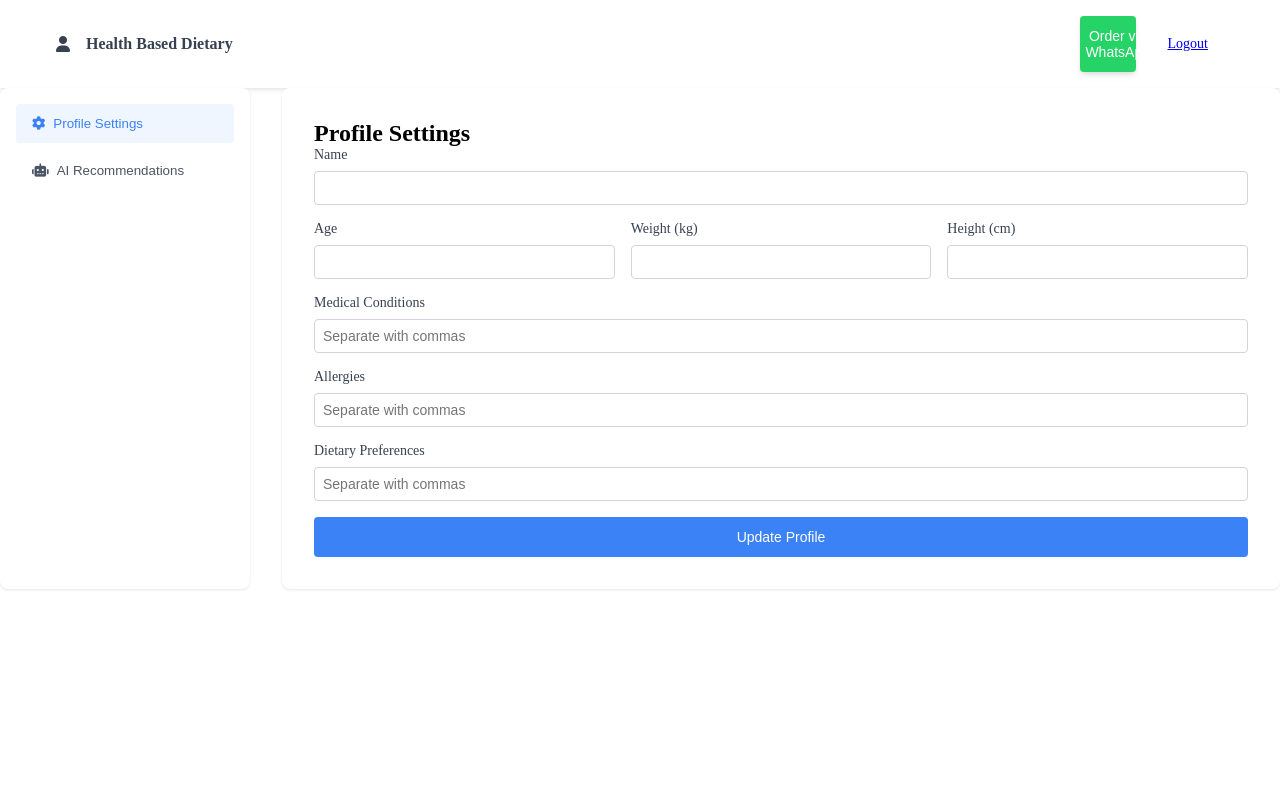
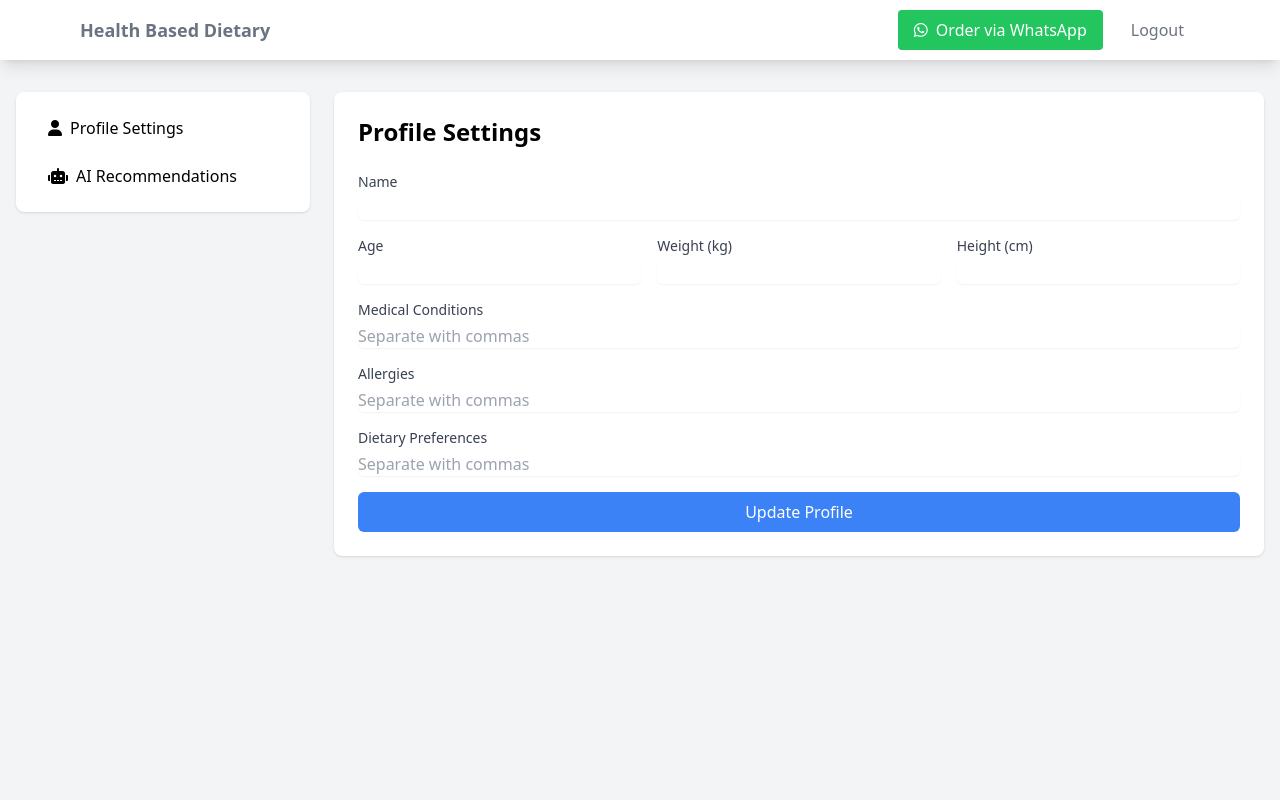
Before and after one commit to Harryts1/II3160, a FastAPI app: template src/frontend/templates/dashboard.html in a window 1280 px wide. Run offline with FastAPI, Linux system fonts and the light colour scheme; the template is opened without the code that fills it, so the values that code supplies are empty; parts of the project's set-up code (start-up, migrations or seed data) failed here and were passed over; some libraries are stand-ins or nearby versions.

Commit message:
test frontend

```diff
--- a/src/frontend/templates/dashboard.html
+++ b/src/frontend/templates/dashboard.html
@@ -4,108 +4,119 @@
     <meta charset="UTF-8">
     <meta name="viewport" content="width=device-width, initial-scale=1.0">
     <title>Health Based Dietary Dashboard</title>
-    <link href="/static/css/main.css" rel="stylesheet">
+    <script src="https://cdn.tailwindcss.com"></script>
     <link rel="stylesheet" href="https://cdnjs.cloudflare.com/ajax/libs/font-awesome/6.0.0/css/all.min.css">
+    <link href="{{ url_for('static', path='/css/main.css') }}" rel="stylesheet">
 </head>
-<body>
+<body class="bg-gray-100 min-h-screen">
     <!-- Navigation -->
-    <nav class="nav">
-        <div class="nav-container">
-            <div class="nav-brand">
-                <i class="fas fa-user"></i>
-                <span>Health Based Dietary</span>
+    <nav class="bg-white shadow-lg">
+        <div class="max-w-6xl mx-auto px-4">
+            <div class="flex justify-between">
+                <div class="flex space-x-7">
+                    <div class="flex items-center py-4">
+                        <span class="font-semibold text-gray-500 text-lg">Health Based Dietary</span>
                     </div>
-            <div class="nav-actions">
-                <button id="whatsappButton" class="whatsapp-btn">
-                    <i class="fab fa-whatsapp"></i>
+                </div>
+                <div class="flex items-center space-x-3">
+                    <button id="whatsappButton" class="py-2 px-4 bg-green-500 text-white rounded hover:bg-green-600 transition flex items-center">
+                        <i class="fab fa-whatsapp mr-2"></i>
                         Order via WhatsApp
                     </button>
-                <a href="/logout" class="btn">Logout</a>
+                    <a href="/logout" class="py-2 px-4 text-gray-500 hover:text-gray-700">Logout</a>
+                </div>
             </div>
         </div>
     </nav>
 
     <!-- Main Content -->
-    <div class="container">
-        <div class="grid">
+    <div class="container mx-auto px-4 py-8">
+        <div class="grid grid-cols-1 md:grid-cols-4 gap-6">
             <!-- Sidebar -->
-            <div class="sidebar">
-                <button id="profileTab" class="nav-tab active">
-                    <i class="fas fa-cog"></i>
+            <div class="md:col-span-1">
+                <div class="bg-white rounded-lg shadow p-4">
+                    <div class="space-y-2">
+                        <button id="profileTab"
+                                class="w-full text-left px-4 py-2 rounded transition flex items-center space-x-2">
+                            <i class="fas fa-user"></i>
                             <span>Profile Settings</span>
                         </button>
-                <button id="recommendationsTab" class="nav-tab">
+                        <button id="recommendationsTab"
+                                class="w-full text-left px-4 py-2 rounded transition flex items-center space-x-2">
                             <i class="fas fa-robot"></i>
                             <span>AI Recommendations</span>
                         </button>
                     </div>
-
-            <!-- Content Area -->
-            <div class="content">
-                <!-- Profile Section -->
-                <div id="profileSection">
-                    <h2>Profile Settings</h2>
-                    <form id="profileForm">
-                        <div class="form-group">
-                            <label class="form-label">Name</label>
-                            <input type="text" name="name" class="form-input">
-                        </div>
-
-                        <div class="form-grid">
-                            <div class="form-group">
-                                <label class="form-label">Age</label>
-                                <input type="number" name="age" class="form-input">
-                            </div>
-                            <div class="form-group">
-                                <label class="form-label">Weight (kg)</label>
-                                <input type="number" name="weight" step="0.1" class="form-input">
-                            </div>
-                            <div class="form-group">
-                                <label class="form-label">Height (cm)</label>
-                                <input type="number" name="height" class="form-input">
                 </div>
             </div>
 
-                        <div class="form-group">
-                            <label class="form-label">Medical Conditions</label>
-                            <input type="text" name="medicalConditions" class="form-input"
-                                   placeholder="Separate with commas">
+            <!-- Main Content Area -->
+            <div class="md:col-span-3">
+                <div class="bg-white rounded-lg shadow p-6">
+                    <!-- Profile Section -->
+                    <div id="profileSection">
+                        <h2 class="text-2xl font-semibold mb-6">Profile Settings</h2>
+                        <form id="profileForm" class="space-y-4">
+                            <div>
+                                <label class="block text-sm font-medium text-gray-700">Name</label>
+                                <input type="text" name="name" class="mt-1 block w-full rounded-md border-gray-300 shadow-sm focus:border-blue-500 focus:ring-blue-500">
                             </div>
-
-                        <div class="form-group">
-                            <label class="form-label">Allergies</label>
-                            <input type="text" name="allergies" class="form-input"
-                                   placeholder="Separate with commas">
+                            <div class="grid grid-cols-1 md:grid-cols-3 gap-4">
+                                <div>
+                                    <label class="block text-sm font-medium text-gray-700">Age</label>
+                                    <input type="number" name="age" class="mt-1 block w-full rounded-md border-gray-300 shadow-sm focus:border-blue-500 focus:ring-blue-500">
                                 </div>
-
-                        <div class="form-group">
-                            <label class="form-label">Dietary Preferences</label>
-                            <input type="text" name="dietaryPreferences" class="form-input"
-                                   placeholder="Separate with commas">
+                                <div>
+                                    <label class="block text-sm font-medium text-gray-700">Weight (kg)</label>
+                                    <input type="number" name="weight" step="0.1" class="mt-1 block w-full rounded-md border-gray-300 shadow-sm focus:border-blue-500 focus:ring-blue-500">
                                 </div>
-
-                        <button type="submit" class="btn btn-primary">Update Profile</button>
+                                <div>
+                                    <label class="block text-sm font-medium text-gray-700">Height (cm)</label>
+                                    <input type="number" name="height" class="mt-1 block w-full rounded-md border-gray-300 shadow-sm focus:border-blue-500 focus:ring-blue-500">
+                                </div>
+                            </div>
+                            <div>
+                                <label class="block text-sm font-medium text-gray-700">Medical Conditions</label>
+                                <input type="text" name="medicalConditions"
+                                       placeholder="Separate with commas"
+                                       class="mt-1 block w-full rounded-md border-gray-300 shadow-sm focus:border-blue-500 focus:ring-blue-500">
+                            </div>
+                            <div>
+                                <label class="block text-sm font-medium text-gray-700">Allergies</label>
+                                <input type="text" name="allergies"
+                                       placeholder="Separate with commas"
+                                       class="mt-1 block w-full rounded-md border-gray-300 shadow-sm focus:border-blue-500 focus:ring-blue-500">
+                            </div>
+                            <div>
+                                <label class="block text-sm font-medium text-gray-700">Dietary Preferences</label>
+                                <input type="text" name="dietaryPreferences"
+                                       placeholder="Separate with commas"
+                                       class="mt-1 block w-full rounded-md border-gray-300 shadow-sm focus:border-blue-500 focus:ring-blue-500">
+                            </div>
+                            <button type="submit" class="w-full bg-blue-500 text-white py-2 px-4 rounded-md hover:bg-blue-600 focus:outline-none focus:ring-2 focus:ring-blue-500 focus:ring-offset-2">
+                                Update Profile
+                            </button>
                         </form>
                     </div>
 
                     <!-- AI Recommendations Section -->
-                <div id="recommendationsSection" class="recommendations hidden">
-                    <h2>AI Health Recommendations</h2>
-
-                    <div class="recommendation-card">
-                        <h3 class="card-title">Personalized Diet Plan</h3>
-                        <p>Based on your health profile, here are your recommendations:</p>
-                        <div id="nutritionGoals" class="nutrition-grid">
+                    <div id="recommendationsSection" class="hidden">
+                        <h2 class="text-2xl font-semibold mb-6">AI Health Recommendations</h2>
+                        <div class="space-y-6">
+                            <div class="bg-blue-50 p-4 rounded-lg">
+                                <h3 class="text-lg font-medium text-blue-800 mb-2">Personalized Diet Plan</h3>
+                                <p class="text-blue-600 mb-4">Based on your health profile, here are your recommendations:</p>
+                                <div id="nutritionGoals" class="grid grid-cols-1 md:grid-cols-3 gap-4">
                                     <!-- Will be populated by JS -->
                                 </div>
                             </div>
 
-                    <div class="recommendation-card">
-                        <h3 class="card-title">Recommended Menu</h3>
-                        <div id="menuRecommendations">
-                            <ul class="menu-list">
+                            <div class="bg-green-50 p-4 rounded-lg">
+                                <h3 class="text-lg font-medium text-green-800 mb-2">Recommended Menu</h3>
+                                <div id="menuRecommendations" class="space-y-2">
                                     <!-- Will be populated by JS -->
-                            </ul>
+                                </div>
+                            </div>
                         </div>
                     </div>
                 </div>
@@ -113,6 +124,6 @@
         </div>
     </div>
 
-    <script src="/static/js/dashboard.js"></script>
+    <script src="{{ url_for('static', path='/js/dashboard.js') }}"></script>
 </body>
 </html>
--- a/src/main.py
+++ b/src/main.py
@@ -292,7 +292,7 @@ async def shutdown_db_client():
         mongodb_client.close()
         logger.info("MongoDB connection closed")
 
-app.mount("/static", StaticFiles(directory="src/frontend/static"), name="static")
+app.mount("/static", StaticFiles(directory="frontend/static"), name="static")
 templates = Jinja2Templates(directory="frontend/templates")
 
 # Add CORS middleware
```
Lines whose indentation alone changed are shown as unchanged.
